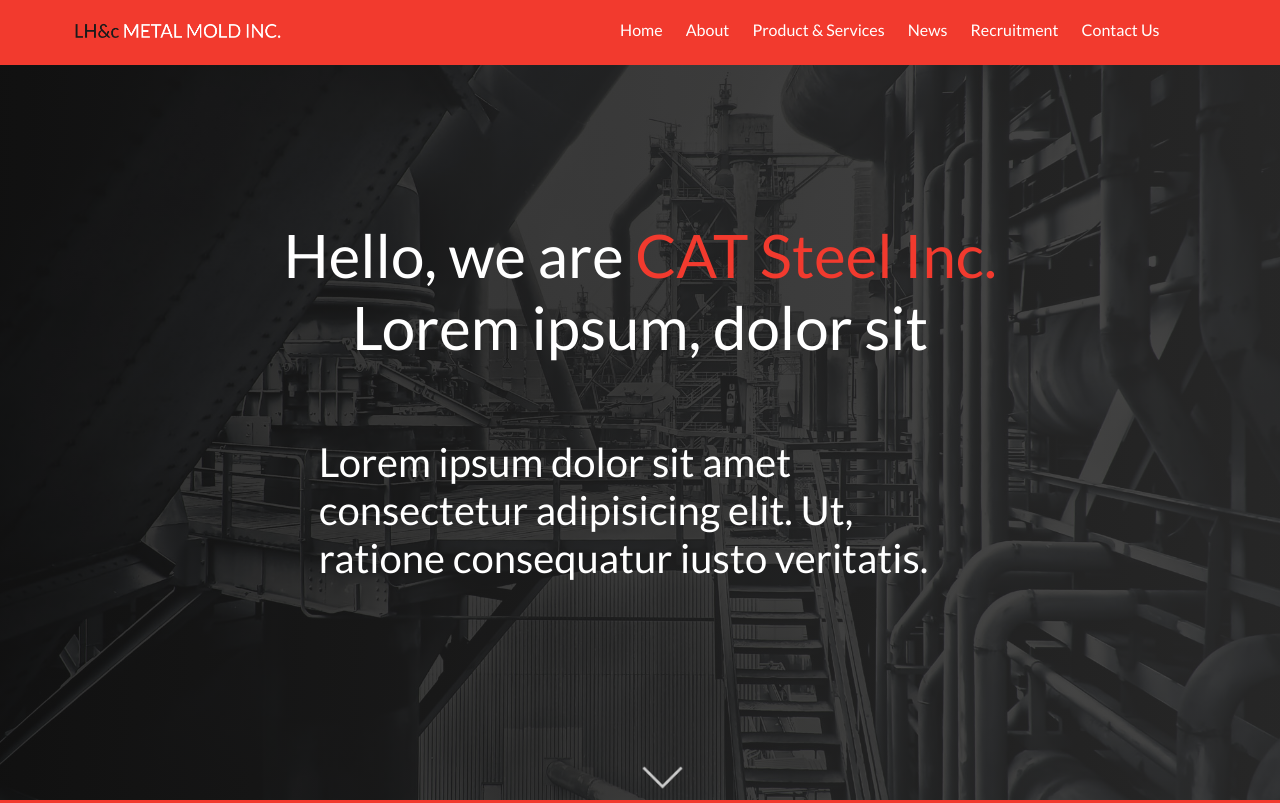
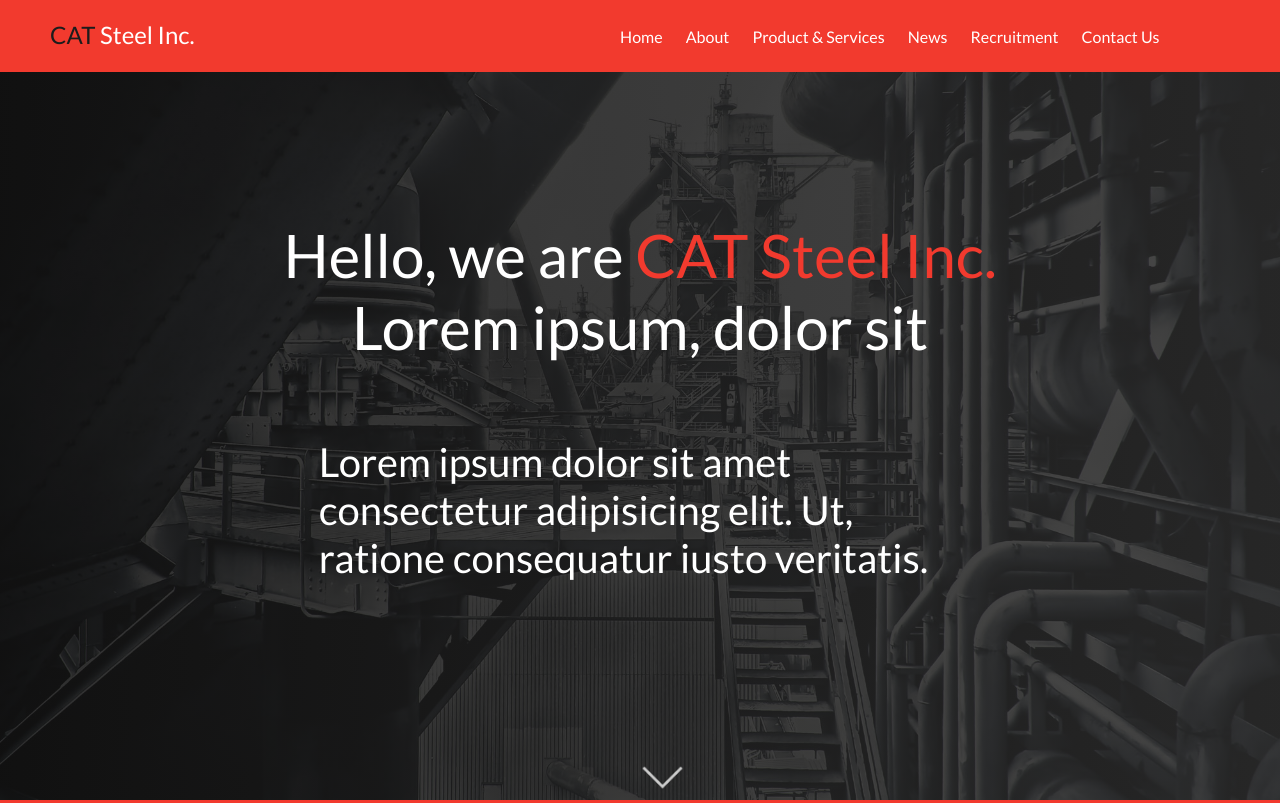
Before and after one commit to cristiantoong/Cat-Steel-Inc, a plain HTML site: page index.html in a window 1280 px wide. Shown: the top 803 px of the page. Drawn offline with nearby package versions, Linux system fonts and the light colour scheme.

Commit message:
Cat-Steel_Inc
Update

```diff
--- a/css/header.css
+++ b/css/header.css
@@ -19,9 +19,16 @@
   width: 1180px;
   margin: 0 auto;
 }
-.logo img {
-  width: 250px;
+.logo a {
+  color: #fff;
 
+}
+
+.logo a h1 {
+  font-weight: 400;
+}
+.logo a span {
+  color: #1C1C1C;
 }
 .main-nav {
   background: #F23A2E;
--- a/index.html
+++ b/index.html
@@ -16,7 +16,7 @@
               <div class="main-nav1 container">
                 <div class="logo">
                   <a href="#header">
-                    <img src="img/prod/lhc-logo-v2.png" alt="company-logo">
+                    <h1><span>CAT</span> Steel Inc.</h1>
                   </a>
 
                 </div>
```
